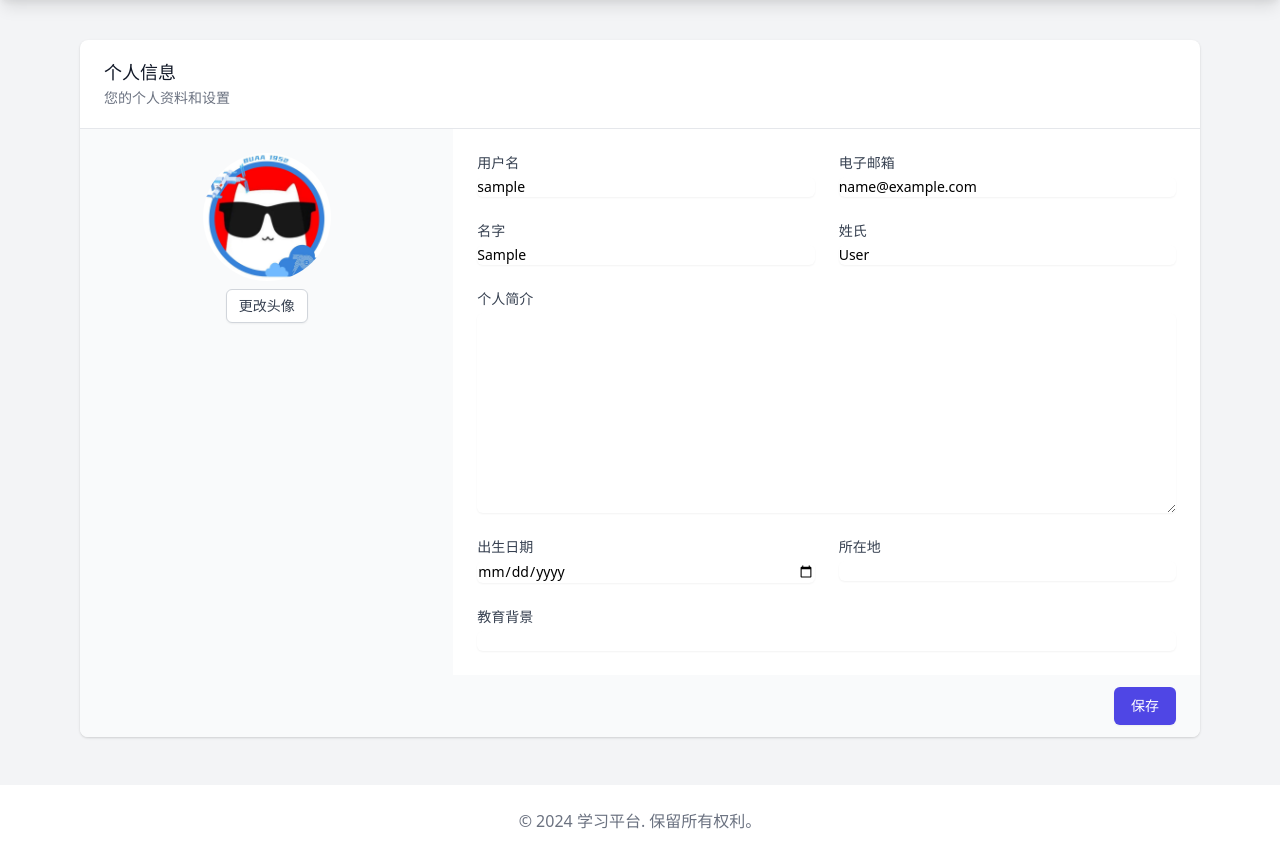
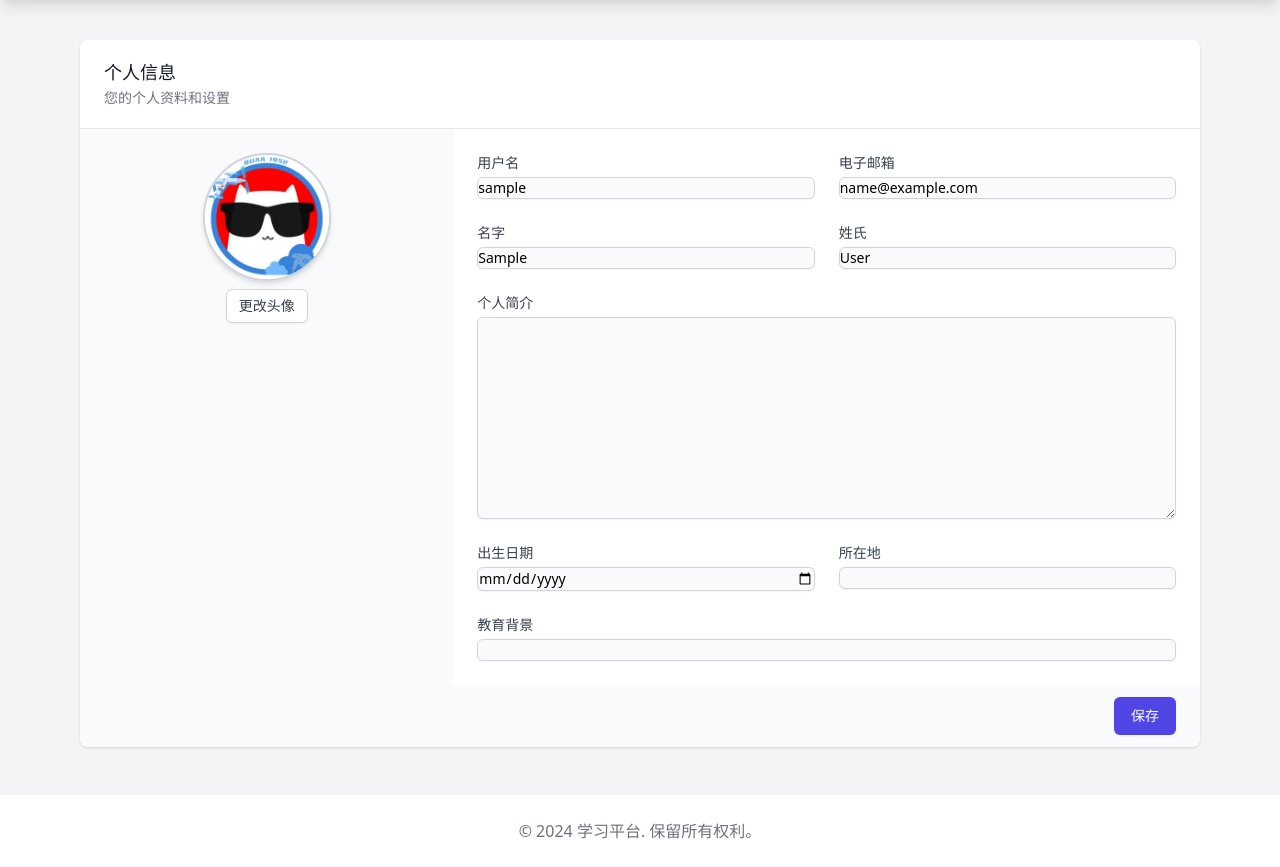
Before and after one commit to plhlalala/BUAA_python_summer_project, a Django app: page /user/profile/ in a window 1280 px wide. Shown: the part 80-947 px from the top of the page. Before the commit the page ends 909 px from the top, so only its background shows below. Run offline with Django 4.2, Linux system fonts and the light colour scheme; the visitor is signed in with stand-in values (Sample User, id 1); some libraries are stand-ins or nearby versions.

```diff
--- a/static/js/user_profile.js
+++ b/static/js/user_profile.js
@@ -3,6 +3,8 @@ document.addEventListener('DOMContentLoaded', function() {
     const avatarInput = document.getElementById('id_avatar');
     const avatarPreview = document.getElementById('avatar-preview');
 
+    // 检查是否已经绑定事件，避免重复绑定
+    if (avatarInput && !avatarInput.dataset.listenerAdded) {
         avatarInput.addEventListener('change', function(e) {
             const file = e.target.files[0];
             if (file) {
@@ -13,7 +15,11 @@ document.addEventListener('DOMContentLoaded', function() {
                 reader.readAsDataURL(file);
             }
         });
+        avatarInput.dataset.listenerAdded = true;
+    }
 
+    // 检查是否已经绑定事件，避免重复绑定
+    if (form && !form.dataset.listenerAdded) {
         form.addEventListener('submit', function(e) {
             e.preventDefault();
             const formData = new FormData(form);
@@ -29,7 +35,10 @@ document.addEventListener('DOMContentLoaded', function() {
             .then(response => response.json())
             .then(data => {
                 if (data.success) {
+                    if (!form.dataset.alertShown) {
                         alert('个人信息更新成功！');
+                        form.dataset.alertShown = true;
+                    }
                 } else {
                     alert('更新个人信息时发生错误。请重试。');
                     console.error(data.errors);
@@ -40,4 +49,6 @@ document.addEventListener('DOMContentLoaded', function() {
                 alert('发生错误。请重试。');
             });
         });
+        form.dataset.listenerAdded = true;
+    }
 });
--- a/user/templates/user/profile.html
+++ b/user/templates/user/profile.html
@@ -14,7 +14,7 @@
       <div class="md:flex">
         <div class="md:w-1/3 px-4 py-5 bg-gray-50 sm:p-6">
           <div class="text-center">
-            <img id="avatar-preview" src="{% if user.avatar %}{{ user.avatar.url }}{% else %}{% static 'user/images/default.jpg' %}{% endif %}" alt="User avatar" class="mx-auto h-32 w-32 rounded-full object-cover">
+            <img id="avatar-preview" src="{% if user.avatar %}{{ user.avatar.url }}{% else %}{% static 'user/images/default.jpg' %}{% endif %}" alt="User avatar" class="mx-auto h-32 w-32 rounded-full object-cover border-2 border-gray-300 shadow-md">
             <label for="{{ form.avatar.id_for_label }}" class="mt-2 cursor-pointer inline-flex items-center px-3 py-2 border border-gray-300 shadow-sm text-sm leading-4 font-medium rounded-md text-gray-700 bg-white hover:bg-gray-50 focus:outline-none focus:ring-2 focus:ring-offset-2 focus:ring-indigo-500">
               更改头像
               {{ form.avatar|add_class:"sr-only" }}
@@ -25,45 +25,45 @@
           <div class="grid grid-cols-6 gap-6">
             <div class="col-span-6 sm:col-span-3">
               <label for="{{ form.username.id_for_label }}" class="block text-sm font-medium text-gray-700">用户名</label>
-              {{ form.username|add_class:"mt-1 focus:ring-indigo-500 focus:border-indigo-500 block w-full shadow-sm sm:text-sm border-gray-300 rounded-md" }}
+              {{ form.username|add_class:"mt-1 focus:ring-indigo-500 focus:border-indigo-500 block w-full shadow-sm sm:text-sm border border-gray-300 rounded-md bg-gray-50 w-full" }}
             </div>
             <div class="col-span-6 sm:col-span-3">
               <label for="{{ form.email.id_for_label }}" class="block text-sm font-medium text-gray-700">电子邮箱</label>
-              {{ form.email|add_class:"mt-1 focus:ring-indigo-500 focus:border-indigo-500 block w-full shadow-sm sm:text-sm border-gray-300 rounded-md" }}
+              {{ form.email|add_class:"mt-1 focus:ring-indigo-500 focus:border-indigo-500 block w-full shadow-sm sm:text-sm border border-gray-300 rounded-md bg-gray-50 w-full" }}
             </div>
             <div class="col-span-6 sm:col-span-3">
               <label for="first_name" class="block text-sm font-medium text-gray-700">名字</label>
-              {% render_field form.first_name class="mt-1 focus:ring-indigo-500 focus:border-indigo-500 block w-full shadow-sm sm:text-sm border-gray-300 rounded-md" %}
+              {% render_field form.first_name class="mt-1 focus:ring-indigo-500 focus:border-indigo-500 block w-full shadow-sm sm:text-sm border border-gray-300 rounded-md bg-gray-50 w-full" %}
             </div>
             <div class="col-span-6 sm:col-span-3">
               <label for="last_name" class="block text-sm font-medium text-gray-700">姓氏</label>
-              {% render_field form.last_name class="mt-1 focus:ring-indigo-500 focus:border-indigo-500 block w-full shadow-sm sm:text-sm border-gray-300 rounded-md" %}
+              {% render_field form.last_name class="mt-1 focus:ring-indigo-500 focus:border-indigo-500 block w-full shadow-sm sm:text-sm border border-gray-300 rounded-md bg-gray-50 w-full" %}
             </div>
             <div class="col-span-6">
               <label for="bio" class="block text-sm font-medium text-gray-700">个人简介</label>
-              {% render_field form.bio class="mt-1 focus:ring-indigo-500 focus:border-indigo-500 block w-full shadow-sm sm:text-sm border-gray-300 rounded-md" %}
+              {% render_field form.bio class="mt-1 focus:ring-indigo-500 focus:border-indigo-500 block w-full shadow-sm sm:text-sm border border-gray-300 rounded-md bg-gray-50 w-full" %}
             </div>
             <div class="col-span-6 sm:col-span-3">
               <label for="date_of_birth" class="block text-sm font-medium text-gray-700">出生日期</label>
-              {% render_field form.date_of_birth class="mt-1 focus:ring-indigo-500 focus:border-indigo-500 block w-full shadow-sm sm:text-sm border-gray-300 rounded-md" type="date" %}
+              {% render_field form.date_of_birth class="mt-1 focus:ring-indigo-500 focus:border-indigo-500 block w-full shadow-sm sm:text-sm border border-gray-300 rounded-md bg-gray-50 w-full" type="date" %}
             </div>
             <div class="col-span-6 sm:col-span-3">
               <label for="location" class="block text-sm font-medium text-gray-700">所在地</label>
-              {% render_field form.location class="mt-1 focus:ring-indigo-500 focus:border-indigo-500 block w-full shadow-sm sm:text-sm border-gray-300 rounded-md" %}
+              {% render_field form.location class="mt-1 focus:ring-indigo-500 focus:border-indigo-500 block w-full shadow-sm sm:text-sm border border-gray-300 rounded-md bg-gray-50 w-full" %}
             </div>
             <div class="col-span-6">
               <label for="education" class="block text-sm font-medium text-gray-700">教育背景</label>
-              {% render_field form.education class="mt-1 focus:ring-indigo-500 focus:border-indigo-500 block w-full shadow-sm sm:text-sm border-gray-300 rounded-md" %}
+              {% render_field form.education class="mt-1 focus:ring-indigo-500 focus:border-indigo-500 block w-full shadow-sm sm:text-sm border border-gray-300 rounded-md bg-gray-50 w-full" %}
             </div>
           </div>
         </div>
-      </div> <!-- 闭合 md:flex 的 <div> -->
+      </div>
       <div class="px-4 py-3 bg-gray-50 text-right sm:px-6">
         <button type="submit" class="inline-flex justify-center py-2 px-4 border border-transparent shadow-sm text-sm font-medium rounded-md text-white bg-indigo-600 hover:bg-indigo-700 focus:outline-none focus:ring-2 focus:ring-offset-2 focus:ring-indigo-500">
           保存
         </button>
       </div>
     </form>
-  </div> <!-- 闭合 border-t border-gray-200 的 <div> -->
-</div> <!-- 闭合 bg-white shadow overflow-hidden sm:rounded-lg 的 <div> -->
+  </div>
+</div>
 {% endblock %}
```
Also changed, not shown: user/templates/user/login.html (+21 -0 lines), user/templates/user/register.html (+27 -0 lines), media/avatars/2_4YtyIAr.jpg (added), media/avatars/2_LlZA0Cs.jpg (added). Lines whose indentation alone changed are shown as unchanged.
